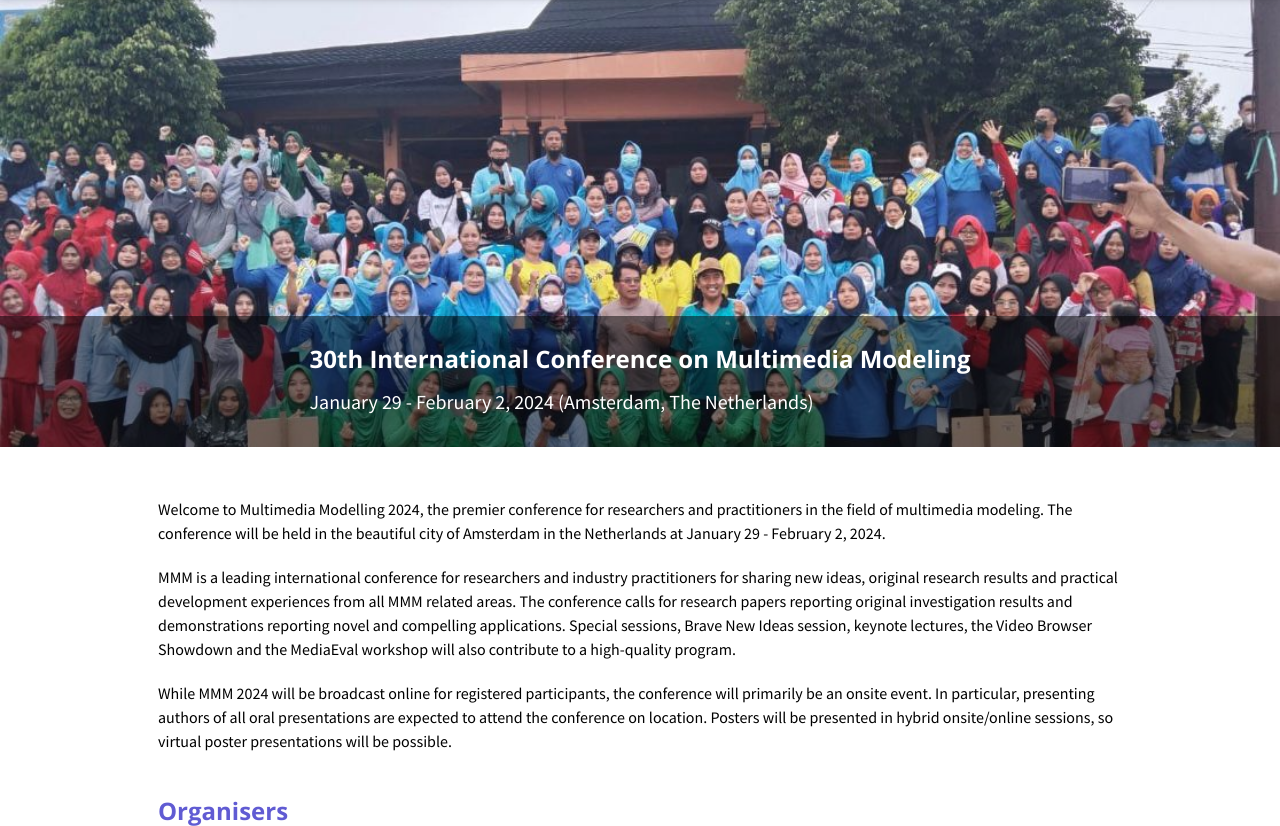
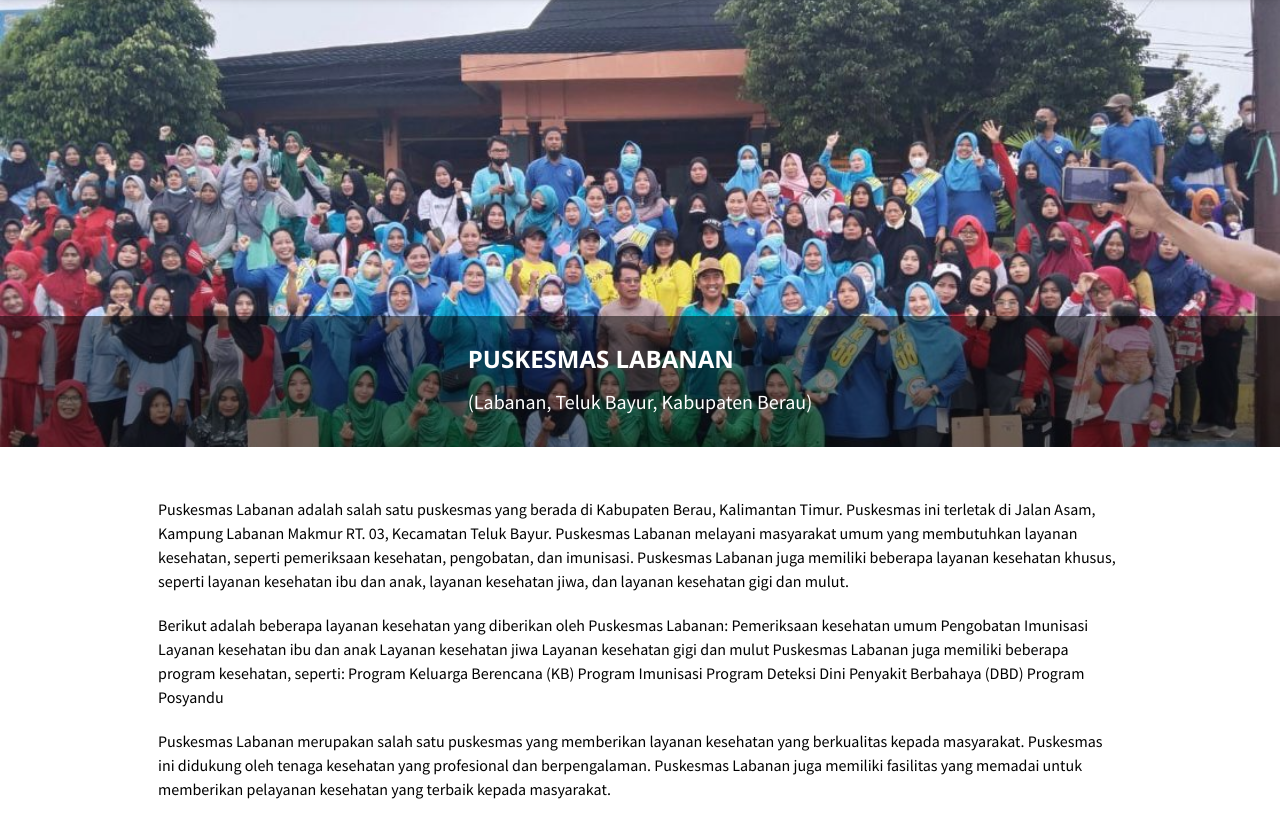
Before and after one commit to achyarfauzan/indonesia, a plain HTML site: page index.html in a window 1280 px wide. Shown: the part 143-969 px from the top of the page. Drawn offline with nearby package versions, Linux system fonts and the light colour scheme.

Commit message:
index.html

```diff
--- a/index.html
+++ b/index.html
@@ -30,9 +30,9 @@
       <div class="banner-table flex-column" style="background-color: rgba(0, 0, 0, 0.5);">
         <div class="flex-row">
           <div class="flex-item flex-column">
-            <h2 class="add-top-margin-small">30th International Conference on Multimedia Modeling</h2>
+            <h2 class="add-top-margin-small">PUSKESMAS LABANAN</h2>
             <p class="text" style="font-size: 20px">
-              January 29 - February 2, 2024 (Amsterdam, The Netherlands)
+              (Labanan, Teluk Bayur, Kabupaten Berau)
             </p>
           </div>
         </div>
@@ -43,18 +43,25 @@
         <div class="flex-row">
           <div class="flex-item flex-column">
             <p class="text">
-              Welcome to Multimedia Modelling 2024, the premier conference for researchers and practitioners in the field of multimedia modeling.
-              The conference will be held in the beautiful city of Amsterdam in the Netherlands at January 29 - February 2, 2024.
+              Puskesmas Labanan adalah salah satu puskesmas yang berada di Kabupaten Berau, Kalimantan Timur. Puskesmas ini terletak di Jalan Asam, Kampung Labanan Makmur RT. 03, Kecamatan Teluk Bayur. Puskesmas Labanan melayani masyarakat umum yang membutuhkan layanan kesehatan, seperti pemeriksaan kesehatan, pengobatan, dan imunisasi. Puskesmas Labanan juga memiliki beberapa layanan kesehatan khusus, seperti layanan kesehatan ibu dan anak, layanan kesehatan jiwa, dan layanan kesehatan gigi dan mulut.
             </p>
             <p class="text">
-              MMM is a leading international conference for researchers and industry practitioners for sharing new ideas, original research results and practical development experiences from all MMM related areas.
-              The conference calls for research papers reporting original investigation results and demonstrations reporting novel and compelling applications.
-              Special sessions, Brave New Ideas session, keynote lectures, the Video Browser Showdown and the MediaEval workshop will also contribute to a high-quality program.
-            </p>
+             Berikut adalah beberapa layanan kesehatan yang diberikan oleh Puskesmas Labanan:
+
+Pemeriksaan kesehatan umum
+Pengobatan
+Imunisasi
+Layanan kesehatan ibu dan anak
+Layanan kesehatan jiwa
+Layanan kesehatan gigi dan mulut
+Puskesmas Labanan juga memiliki beberapa program kesehatan, seperti:
+
+Program Keluarga Berencana (KB)
+Program Imunisasi
+Program Deteksi Dini Penyakit Berbahaya (DBD)
+Program Posyandu            </p>
             <p class="text">
-              While MMM 2024 will be broadcast online for registered participants, the conference will primarily be an onsite event.
-              In particular, presenting authors of all oral presentations are expected to attend the conference on location.
-              Posters will be presented in hybrid onsite/online sessions, so virtual poster presentations will be possible.
+              Puskesmas Labanan merupakan salah satu puskesmas yang memberikan layanan kesehatan yang berkualitas kepada masyarakat. Puskesmas ini didukung oleh tenaga kesehatan yang profesional dan berpengalaman. Puskesmas Labanan juga memiliki fasilitas yang memadai untuk memberikan pelayanan kesehatan yang terbaik kepada masyarakat.
             </p>
             <!-- --------------------------------------------------------- -->
             <h2>Organisers</h2>
```
